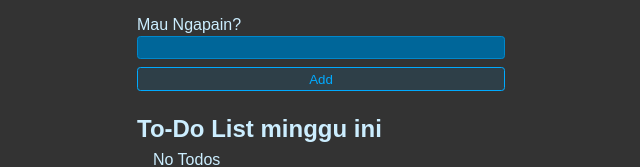
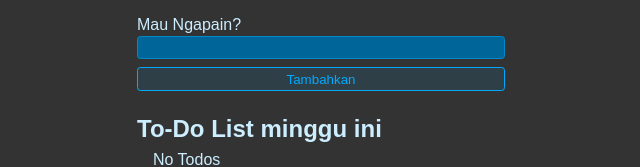
Before and after one commit to ArdiBahtiar/react-checklist, a React (Vite) app: page / in a window 1280 px wide. Shown: the top 167 px of the page, without its empty margins (319-959 px from the left). Built offline with nearby package versions, Linux system fonts and the light colour scheme.

Commit message:
second commit : dicoret

```diff
--- a/src/NewTodoForm.jsx
+++ b/src/NewTodoForm.jsx
@@ -24,7 +24,7 @@ export function NewTodoForm(props) {
           id="item"
         />
     </div>
-    <button className="btn">Add</button>
+    <button className="btn">Tambahkan</button>
   </form>
     )
 }
--- a/src/style.css
+++ b/src/style.css
@@ -77,6 +77,8 @@
 
   .list li:has(input:checked) label {
     color: hsl(200, 20%, 40%);
+    -webkit-text-decoration-line: line-through; /* Safari */
+    text-decoration-line: line-through;
   }
 
   .list {
```
